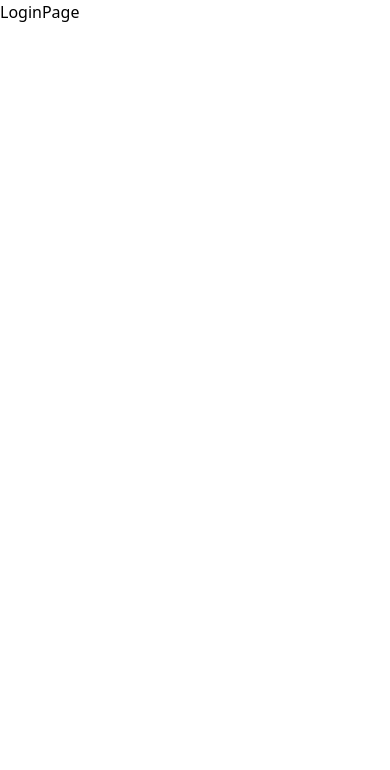
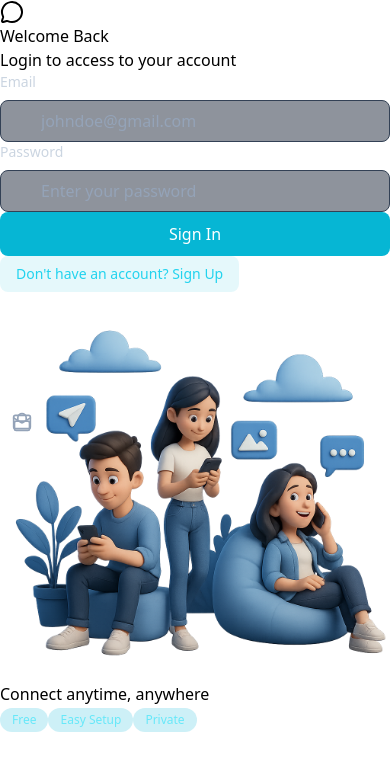
Before and after one commit to ShamirAli55/Chatify, a React (Vite) app in the folder frontend/: page /login in a window 390 px wide. Shown: the top 770 px of the page. Built offline with nearby package versions, Linux system fonts and the light colour scheme; no server answers.

Commit message:
login & logout implemented

```diff
--- a/frontend/src/pages/ChatPage.jsx
+++ b/frontend/src/pages/ChatPage.jsx
@@ -1,8 +1,11 @@
-import React from 'react'
+import { useAuthStore } from "../store/useAuthStore";
 
 const ChatPage = () => {
+  const {logout} = useAuthStore();
   return (
-    <div>ChatPage</div>
+    <div className="z-10">
+      <button onClick={logout}>Logout</button>
+    </div>
   )
 }
 
--- a/frontend/src/pages/LoginPage.jsx
+++ b/frontend/src/pages/LoginPage.jsx
@@ -1,9 +1,108 @@
-import React from 'react'
+import { useState } from "react";
+import { useAuthStore } from "../store/useAuthStore";
+import BorderAnimatedContainer from "../components/BorderAnimatedContainer";
+import { MessageCircleIcon, MailIcon, LoaderIcon, LockIcon } from "lucide-react";
+import { Link } from "react-router";
 
-const LoginPage = () => {
+function LoginPage() {
+  const [formData, setFormData] = useState({ email: "", password: "" });
+  const { login, isLoggingIn } = useAuthStore();
+
+  const handleSubmit = (e) => {
+    e.preventDefault();
+    login(formData);
+  };
+
   return (
-    <div>LoginPage</div>
-  )
+    <div className="w-full flex items-center justify-center p-4 bg-slate-900">
+      <div className="relative w-full max-w-6xl md:h-[800px] h-[650px]">
+        <BorderAnimatedContainer>
+          <div className="w-full flex flex-col md:flex-row">
+            {/* FORM CLOUMN - LEFT SIDE */}
+            <div className="md:w-1/2 p-8 flex items-center justify-center md:border-r border-slate-600/30">
+              <div className="w-full max-w-md">
+                {/* HEADING TEXT */}
+                <div className="text-center mb-8">
+                  <MessageCircleIcon className="w-12 h-12 mx-auto text-slate-400 mb-4" />
+                  <h2 className="text-2xl font-bold text-slate-200 mb-2">Welcome Back</h2>
+                  <p className="text-slate-400">Login to access to your account</p>
+                </div>
+
+                {/* FORM */}
+                <form onSubmit={handleSubmit} className="space-y-6">
+                  {/* EMAIL INPUT */}
+                  <div>
+                    <label className="auth-input-label">Email</label>
+                    <div className="relative">
+                      <MailIcon className="auth-input-icon" />
+
+                      <input
+                        type="email"
+                        value={formData.email}
+                        onChange={(e) => setFormData({ ...formData, email: e.target.value })}
+                        className="input"
+                        placeholder="johndoe@gmail.com"
+                      />
+                    </div>
+                  </div>
+
+                  {/* PASSWORD INPUT */}
+                  <div>
+                    <label className="auth-input-label">Password</label>
+                    <div className="relative">
+                      <LockIcon className="auth-input-icon" />
+
+                      <input
+                        type="password"
+                        value={formData.password}
+                        onChange={(e) => setFormData({ ...formData, password: e.target.value })}
+                        className="input"
+                        placeholder="Enter your password"
+                      />
+                    </div>
+                  </div>
+
+                  {/* SUBMIT BUTTON */}
+                  <button className="auth-btn" type="submit" disabled={isLoggingIn}>
+                    {isLoggingIn ? (
+                      <LoaderIcon className="w-full h-5 animate-spin text-center" />
+                    ) : (
+                      "Sign In"
+                    )}
+                  </button>
+                </form>
+
+                <div className="mt-6 text-center">
+                  <Link to="/signup" className="auth-link">
+                    Don't have an account? Sign Up
+                  </Link>
+                </div>
+              </div>
+            </div>
+
+            {/* FORM ILLUSTRATION - RIGHT SIDE */}
+            <div className="hidden md:w-1/2 md:flex items-center justify-center p-6 bg-gradient-to-bl from-slate-800/20 to-transparent">
+              <div>
+                <img
+                  src="/login.png"
+                  alt="People using mobile devices"
+                  className="w-full h-auto object-contain"
+                />
+                <div className="mt-6 text-center">
+                  <h3 className="text-xl font-medium text-cyan-400">Connect anytime, anywhere</h3>
+
+                  <div className="mt-4 flex justify-center gap-4">
+                    <span className="auth-badge">Free</span>
+                    <span className="auth-badge">Easy Setup</span>
+                    <span className="auth-badge">Private</span>
+                  </div>
+                </div>
+              </div>
+            </div>
+          </div>
+        </BorderAnimatedContainer>
+      </div>
+    </div>
+  );
 }
-
-export default LoginPage
+export default LoginPage;
--- a/frontend/src/store/useAuthStore.js
+++ b/frontend/src/store/useAuthStore.js
@@ -6,18 +6,17 @@
   authUser: null,
   isCheckingAuth: true,
   isSigningUp: false,
+  isLoggingIn: false,
 
   checkAuth: async () => {
     try {
       const res = await axiosInstance.get("/auth/check");
-      set({ authUser: res.data })
-    }
-    catch (error) {
+      set({ authUser: res.data });
+    } catch (error) {
       console.log("Error in checkAuth", error);
-      set({ authUser: null })
-    }
-    finally {
-      set({ isCheckingAuth: false })
+      set({ authUser: null });
+    } finally {
+      set({ isCheckingAuth: false });
     }
   },
 
@@ -27,12 +26,35 @@
       const res = await axiosInstance.post("/auth/signup", data);
       set({ authUser: res.data });
       toast.success("Account created successfully!");
-    }
-    catch (error) {
+    } catch (error) {
       toast.error(error.response.data.message);
-    }
-    finally {
+    } finally {
       set({ isSigningUp: false });
     }
-  }
+  },
+
+  login: async (data) => {
+    set({ isLoggingIn: true });
+    try {
+      const res = await axiosInstance.post("/auth/login", data);
+      set({ authUser: res.data });
+
+      toast.success("Logged in successfully");
+    } catch (error) {
+      toast.error(error.response.data.message);
+    } finally {
+      set({ isLoggingIn: false });
+    }
+  },
+
+  logout: async () => {
+    try {
+      await axiosInstance.post("auth/logout");
+      set({ authUser: null });
+      toast.success("Logged out successfully");
+    } catch (error) {
+      console.log("Error in logout", error);
+      toast.error("Failed to logout");
+    }
+  },
 }));
```
